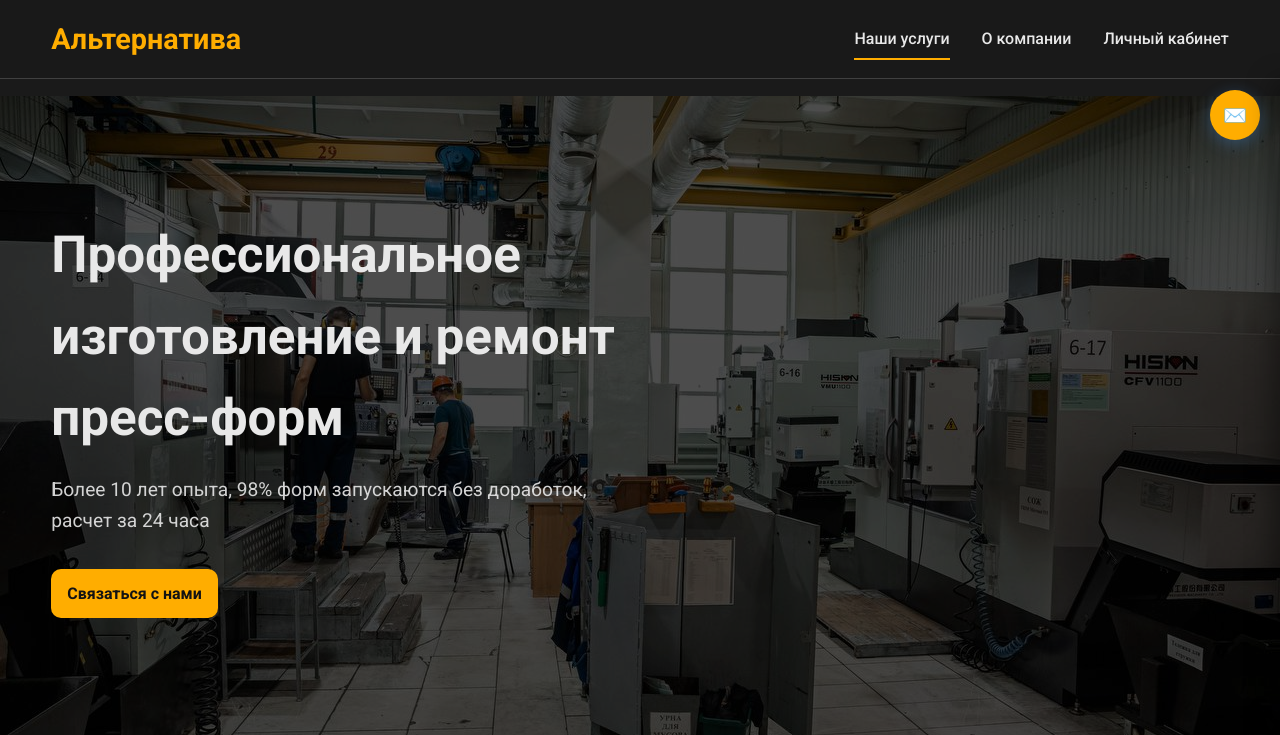
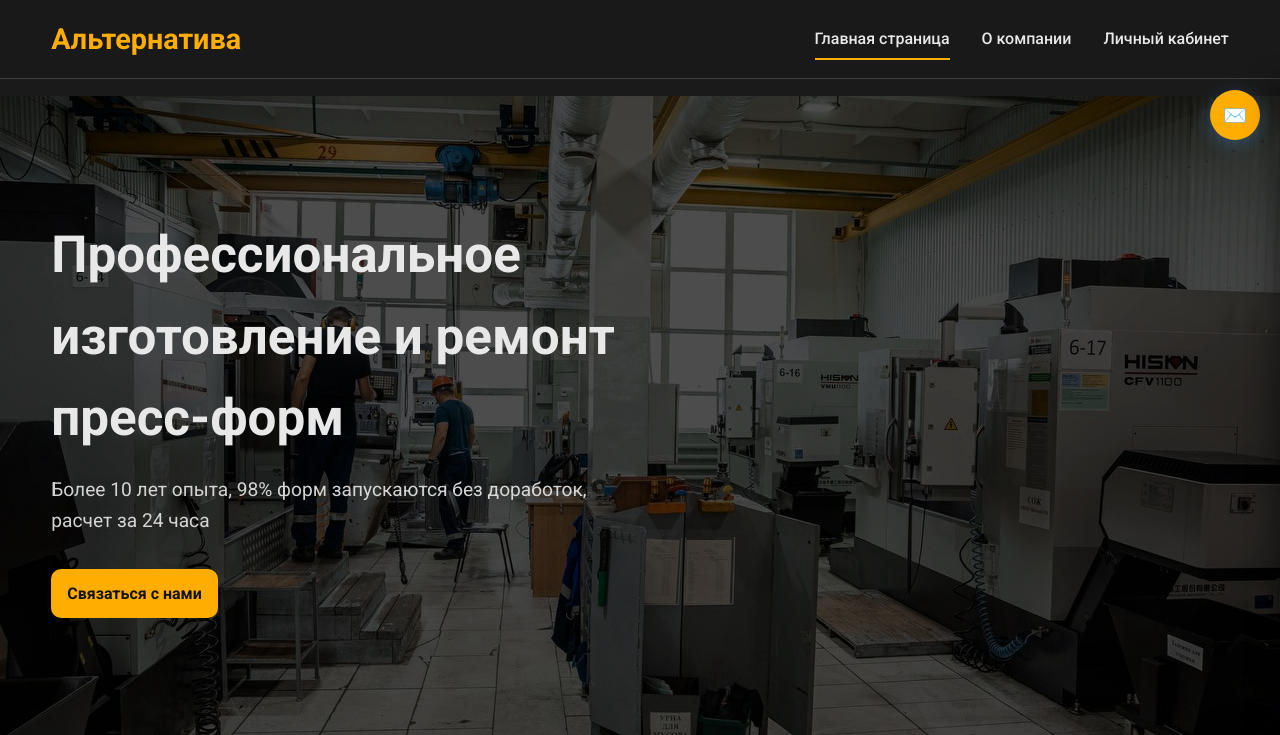
Before and after one commit to Shkilafromufa/site, a PHP site: page / in a window 1280 px wide. Shown: the top 735 px of the page. Run offline with PHP 8.4, Linux system fonts and the light colour scheme; data that the repository does not hold is empty.

Commit message:
last changes titles

```diff
--- a/index.php
+++ b/index.php
@@ -14,7 +14,7 @@
         <div class="container flex-between">
             <div class="logo">Альтернатива</div>
             <nav class="site-nav" id="nav">
-                <a href="#" data-page="services" class="nav-link active">Наши услуги</a>
+                <a href="#" data-page="services" class="nav-link active">Главная страница</a>
                 <a href="#" data-page="about" class="nav-link">О компании</a>
 <!--                <a href="#" data-page="contacts" class="nav-link">Контакты</a>-->
                 <a href="#" data-page="admin" class="nav-link">Личный кабинет</a>
--- a/js/app.js
+++ b/js/app.js
@@ -217,7 +217,6 @@ legacyContactForm?.addEventListener('submit', function (e) {
 });
 
 
-setTimeout(openPopup, 45000);
 
 document.addEventListener('DOMContentLoaded', loadServices);
 
```
Also changed, not shown: uploads/services/2/8f0c9b53acdc31db.jpg (deleted), uploads/services/2/ca78624d93ed3b22.jpg (deleted), uploads/services/5/95729a3ba2773785.jpg (deleted), uploads/services/5/cf4d022948297002.jpg (deleted), uploads/services/9/15e379ec42172982.jpg (deleted), uploads/services/9/f0ddaafce7c3e699.jpg (deleted), 1 other file.
